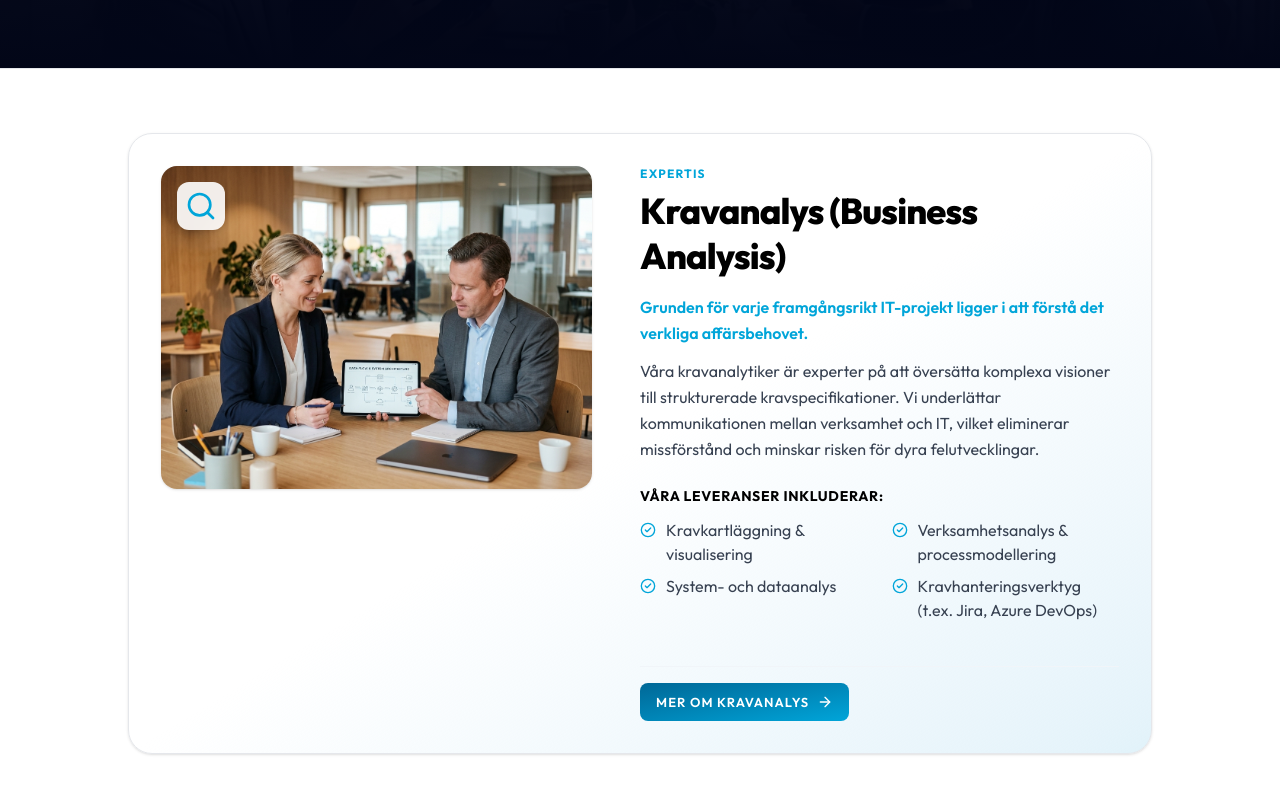
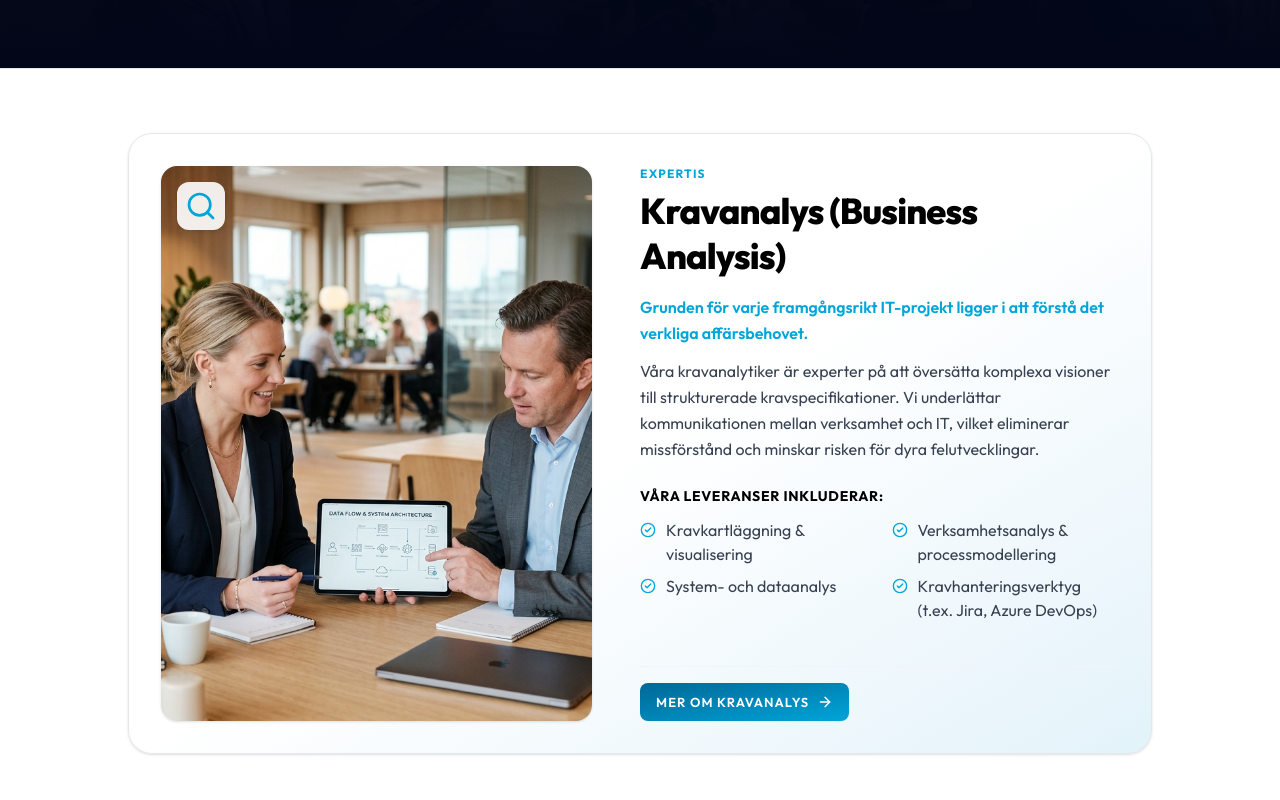
Before and after one commit to FadulSaif/Reqcon-Website, a React (Vite) app: page /sv/services in a window 1280 px wide. Shown: the part 500-1300 px from the top of the page. Built offline with nearby package versions, Linux system fonts and the light colour scheme; no server answers.

Commit message:
UI fixes: Header responsiveness, About subtitle color, Home hero title, Services layout

```diff
--- a/src/components/Header.tsx
+++ b/src/components/Header.tsx
@@ -139,7 +139,7 @@ export const Header: React.FC = () => {
     >
       <header
         ref={headerRef}
-        className={`relative grid grid-cols-[minmax(0,1fr)_auto_minmax(0,1fr)] items-center pointer-events-auto w-full will-change-[max-width,border-radius,height,padding,background-color,box-shadow] transition-all duration-[400ms] ease-[cubic-bezier(0,0,0.2,1)] motion-reduce:transition-none ${
+        className={`relative grid grid-cols-2 xl:grid-cols-[minmax(0,1fr)_auto_minmax(0,1fr)] items-center pointer-events-auto w-full will-change-[max-width,border-radius,height,padding,background-color,box-shadow] transition-all duration-[400ms] ease-[cubic-bezier(0,0,0.2,1)] motion-reduce:transition-none ${
           isScrolled
             ? 'h-14 max-w-[1216px] rounded-[100px] border border-slate-200/70 bg-white/90 px-6 shadow-lg shadow-slate-950/10 backdrop-blur-md dark:border-white/10 dark:bg-[#06131b]/90 dark:shadow-black/30'
             : 'h-[72px] max-w-full rounded-none border border-transparent bg-transparent px-8 shadow-none'
@@ -157,7 +157,7 @@ export const Header: React.FC = () => {
         </div>
 
         {/* Centered Desktop Navigation Links */}
-        <nav className={`hidden xl:flex items-center justify-center whitespace-nowrap ${navSpacingClass}`}>
+        <nav className={`hidden xl:flex items-center justify-center whitespace-nowrap ${isScrolled ? '-ml-8' : ''} ${navSpacingClass}`}>
           {navLinks.map((link) => {
             const isActive = isLinkActive(link.path);
             const isServices = link.path.endsWith('/services');
@@ -334,7 +334,7 @@ export const Header: React.FC = () => {
         </div>
 
         {/* Mobile controls */}
-        <div className="flex xl:hidden items-center gap-2 shrink-0">
+        <div className="flex xl:hidden min-w-0 items-center justify-end gap-2">
           <ThemeToggle />
           <button
             type="button"
@@ -386,7 +386,7 @@ export const Header: React.FC = () => {
 
                 <div className="flex flex-col gap-6 text-left">
                   <span className="text-xs font-bold uppercase tracking-widest text-text-secondary opacity-70">
-                    Navigering
+                    {routeLanguage === 'en' ? 'Navigation' : 'Navigering'}
                   </span>
                   <nav className="flex flex-col gap-4">
                     {navLinks.map((link) => {
--- a/src/pages/About.tsx
+++ b/src/pages/About.tsx
@@ -103,7 +103,7 @@ const About: React.FC = () => {
             {t('about.title')}
           </h1>
 
-          <p className="body-xl text-zinc-300 max-w-2xl text-center">
+          <p className="text-base md:text-lg text-zinc-300 leading-relaxed max-w-2xl font-medium text-center">
             {t('about.subtitle')}
           </p>
         </div>
--- a/src/pages/Home.tsx
+++ b/src/pages/Home.tsx
@@ -327,7 +327,7 @@ const Home: React.FC = () => {
               >
                 <motion.h1
                   variants={slideUp()}
-                  className="heading-hero text-white text-center"
+                  className="text-4xl md:text-5xl lg:text-[3.5rem] font-extrabold tracking-tight text-white text-center text-balance leading-[1.15]"
                 >
                   {t('hero.title')}
                 </motion.h1>
--- a/src/pages/Services.tsx
+++ b/src/pages/Services.tsx
@@ -178,16 +178,16 @@ const Services: React.FC = () => {
               <Card
                 key={idx}
                 hoverable={true}
-                className={`p-6 md:p-8 flex flex-col md:flex-row gap-8 md:gap-12 items-start text-left shadow-sm rounded-3xl ${
+                className={`p-6 md:p-8 flex flex-col md:flex-row gap-8 md:gap-12 items-stretch text-left shadow-sm rounded-3xl ${
                   !isEven ? 'md:flex-row-reverse' : ''
                 }`}
               >
                 {/* Image block */}
-                <div className="w-full md:w-[45%] aspect-video md:aspect-[4/3] rounded-2xl overflow-hidden relative shadow-sm shrink-0">
+                <div className="w-full md:w-[45%] aspect-video md:aspect-auto rounded-2xl overflow-hidden relative shadow-sm shrink-0">
                   <img
                     src={service.image}
                     alt={service.title}
-                    className="w-full h-full object-cover transition-transform duration-500 hover:scale-105"
+                    className="absolute inset-0 w-full h-full object-cover transition-transform duration-500 hover:scale-105"
                     loading="lazy"
                   />
                   <div className="absolute top-4 left-4 w-12 h-12 rounded-xl bg-white/90 dark:bg-slate-900/90 backdrop-blur-sm flex items-center justify-center shadow-md text-brand-secondary transition-all duration-300 group-hover:rotate-6 group-hover:bg-accent-primary group-hover:text-white">
```
